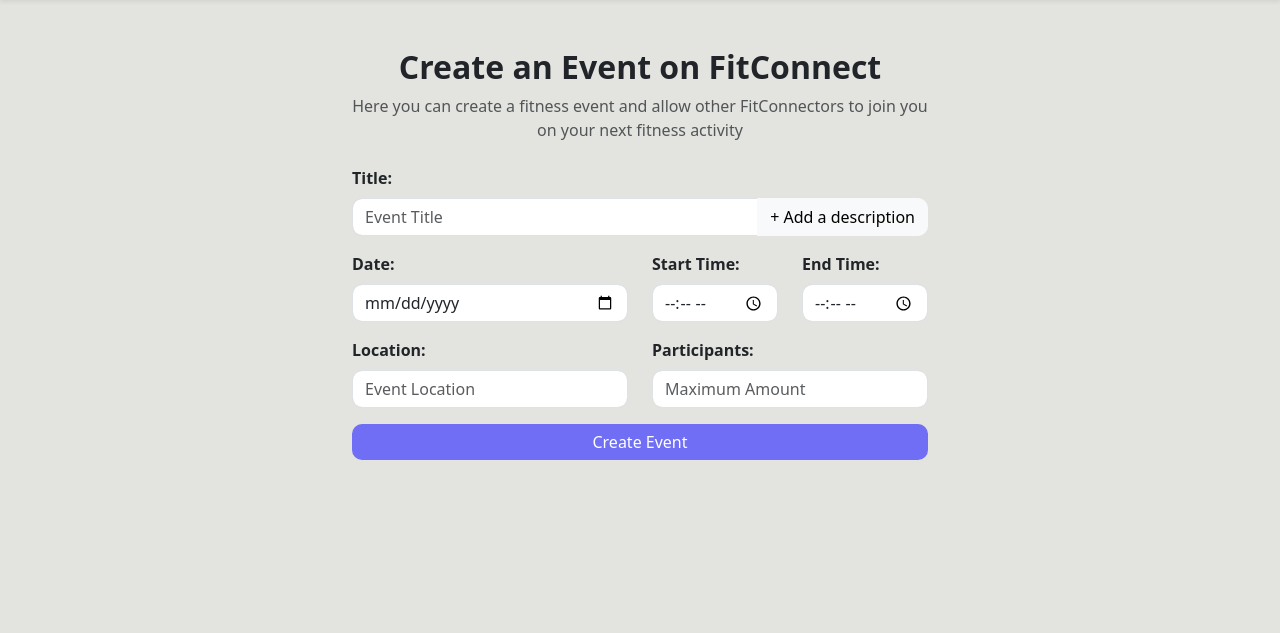
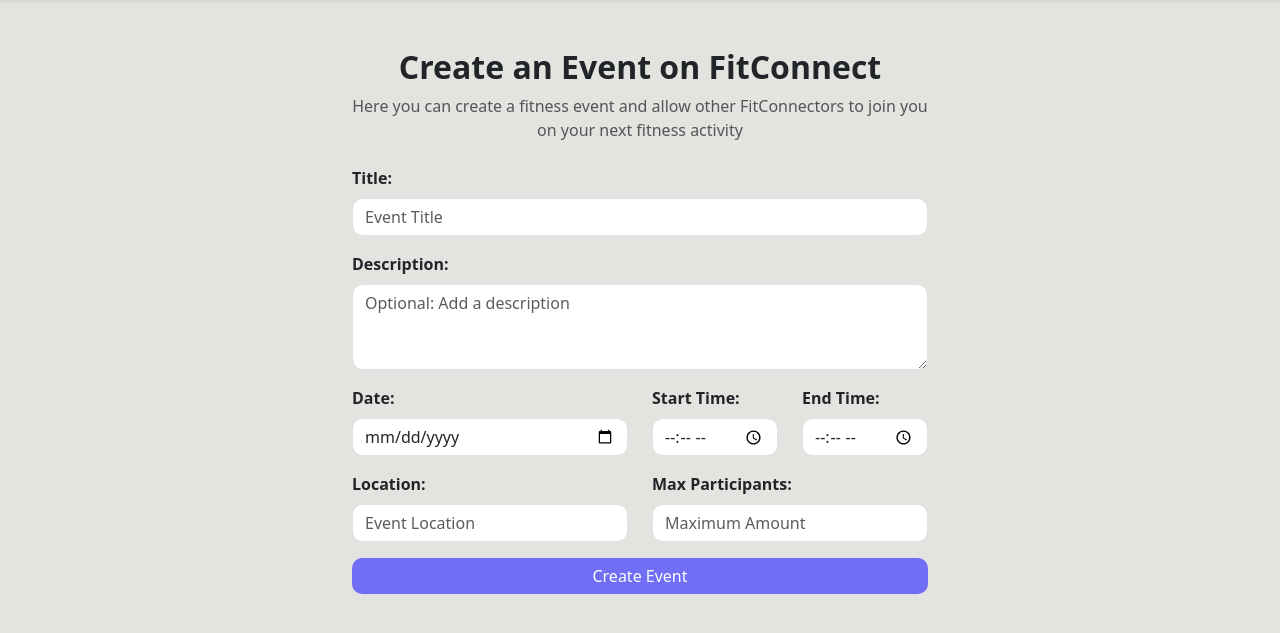
Before and after one commit to debra-soth/fitconnect, a Python web app: template templates/createEvent.html in a window 1280 px wide. Shown: the part 76-709 px from the top of the page. Run offline with Jinja, Linux system fonts and the light colour scheme; the template is opened without the code that fills it, so the values that code supplies are empty.

Commit message:
Add form to send data to backend

```diff
--- a/templates/createEvent.html
+++ b/templates/createEvent.html
@@ -76,7 +76,7 @@
     </a>
     <div class="nav-container">
         <a href="{{ url_for('user_overview') }}"  class="me-3">User Overview</a>
-        <a href="{{ url_for('event_overview') }}" class="me-3 active" style="color:#0d6efd; font-weight: bold:">Events</a>
+        <a href="{{ url_for('event_overview') }}" class="me-3 active" style="color:#0d6efd; font-weight: bold;">Events</a>
         <a href="#" class="me-3">Your Matches</a>
         <a href="{{ url_for('personalize_profile') }}" class="me-3">Personalize Profile</a>
 
@@ -98,49 +98,43 @@
     <p class="text-muted">Here you can create a fitness event and allow other FitConnectors to join you on your next fitness activity</p>
 </div>
 <div class="container mt-4">
-    <form>
+    <form action="/create-event" method="POST">
+        {{ form.hidden_tag() }} <!-- CSRF Token for security -->
+
         <div class="mb-3">
             <label class="form-label fw-bold">Title:</label>
-            <div class="input-group">
-                <input type="text" class="form-control" id="eventTitle" placeholder="Event Title" required>
-                <button type="button" class="btn btn-light" id="addDescriptionBtn">+ Add a description</button>
-            </div>
+            <input type="text" class="form-control" name="event_name" id="eventTitle" placeholder="Event Title" required>
         </div>
 
-        <div class="mb-3" id="descriptionField">
+        <div class="mb-3">
             <label class="form-label fw-bold">Description:</label>
-            <textarea class="form-control" id="eventDescription" rows="3" placeholder="Optional: Add a description of the event"></textarea>
+            <textarea class="form-control" name="event_description" id="eventDescription" rows="3" placeholder="Optional: Add a description"></textarea>
         </div>
 
         <div class="row">
             <div class="col-md-6 mb-3">
                 <label class="form-label fw-bold">Date:</label>
-                <input type="date" class="form-control" id="eventDate" required>
+                <input type="date" class="form-control" name="event_date" id="eventDate" required>
             </div>
             <div class="col-md-3 mb-3">
                 <label class="form-label fw-bold">Start Time:</label>
-                <input type="time" class="form-control" id="startTime" required>
+                <input type="time" class="form-control" name="event_starttime" id="startTime" required>
             </div>
             <div class="col-md-3 mb-3">
                 <label class="form-label fw-bold">End Time:</label>
-                <input type="time" class="form-control" id="endTime" required>
+                <input type="time" class="form-control" name="event_endtime" id="endTime" required>
             </div>
         </div>
 
         <div class="row">
             <div class="col-md-6 mb-3">
                 <label class="form-label fw-bold">Location:</label>
-                <input type="text" class="form-control" id="eventLocation" placeholder="Event Location" required>
+                <input type="text" class="form-control" name="event_location" id="eventLocation" placeholder="Event Location" required>
             </div>
             <div class="col-md-6 mb-3">
-                <label class="form-label fw-bold">Participants:</label>
-                <input type="number" class="form-control" placeholder="Maximum Amount" min="1" required>
+                <label class="form-label fw-bold">Max Participants:</label>
+                <input type="number" class="form-control" name="max_participants" id="maxParticipants" placeholder="Maximum Amount" min="1" required>
             </div>
-        </div>
-
-        <div class="form-check mb-3" id="confirmationContainer">
-            <input class="form-check-input" type="checkbox" id="eventConfirm">
-            <label class="form-check-label" for="eventConfirm" id="confirmationText"></label>
         </div>
 
         <button type="submit" class="btn btn-primary w-100">Create Event</button>
@@ -149,33 +143,5 @@
 
 <!-- Bootstrap JS -->
 <script src="https://cdn.jsdelivr.net/npm/bootstrap@5.3.3/dist/js/bootstrap.bundle.min.js"></script>
-<script>
-    document.getElementById("addDescriptionBtn").addEventListener("click", function() {
-        document.getElementById("descriptionField").style.display = "block";
-        this.style.display = "none";
-    });
-
-    function updateConfirmationText() {
-        const title = document.getElementById("eventTitle").value;
-        const date = document.getElementById("eventDate").value;
-        const startTime = document.getElementById("startTime").value;
-        const endTime = document.getElementById("endTime").value;
-        const location = document.getElementById("eventLocation").value;
-
-        if (title && date && startTime && endTime && location) {
-            document.getElementById("confirmationText").innerHTML =
-                `<span class="text-muted">${title} will take place on ${date} from ${startTime} until ${endTime} at ${location}</span>`;
-            document.getElementById("confirmationContainer").style.display = "block";
-        } else {
-            document.getElementById("confirmationContainer").style.display = "none";
-        }
-    }
-
-    document.getElementById("eventTitle").addEventListener("input", updateConfirmationText);
-    document.getElementById("eventDate").addEventListener("input", updateConfirmationText);
-    document.getElementById("startTime").addEventListener("input", updateConfirmationText);
-    document.getElementById("endTime").addEventListener("input", updateConfirmationText);
-    document.getElementById("eventLocation").addEventListener("input", updateConfirmationText);
-</script>
 </body>
 </html>
```
